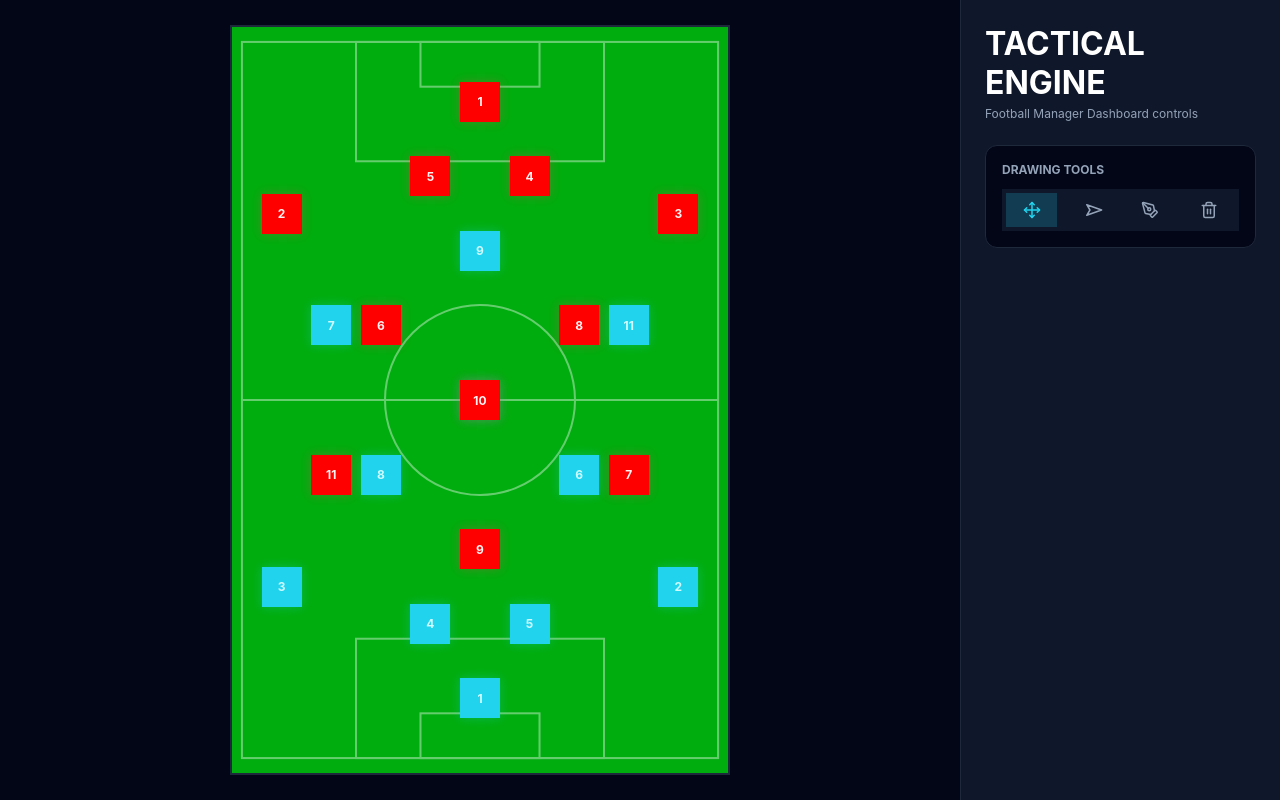
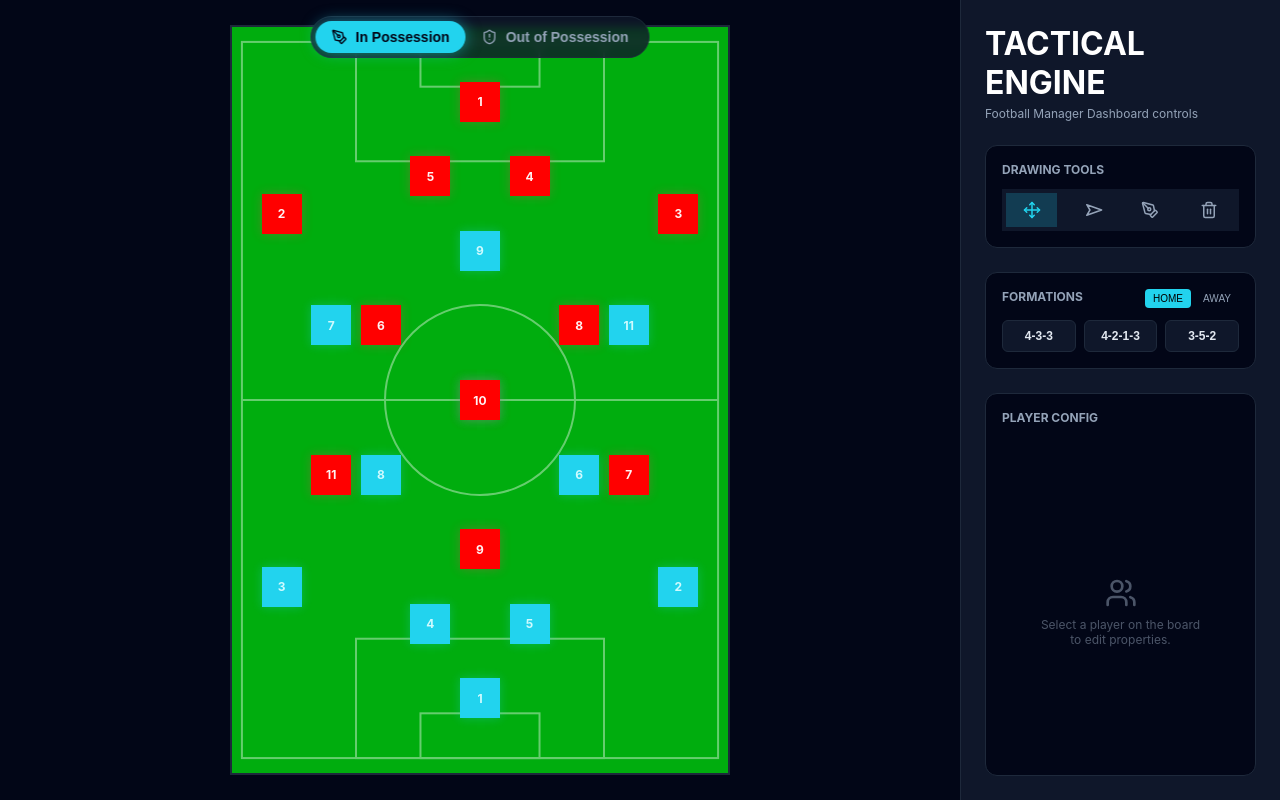
Before and after one commit to abdulgafarabdurrasheed/tactics-board, a React (Vite) app: page / in a window 1280 px wide. Built offline with nearby package versions, Linux system fonts and the light colour scheme.

Commit message:
Add player configuration and formation management features

```diff
--- a/package.json
+++ b/package.json
@@ -10,6 +10,7 @@
     "preview": "vite preview"
   },
   "dependencies": {
+    "html2canvas": "^1.4.1",
     "lucide-react": "^0.577.0",
     "react": "^19.2.4",
     "react-dom": "^19.2.4"
--- a/src/App.css
+++ b/src/App.css
@@ -82,3 +82,67 @@
 .tool-button.active-pass { background-color: rgba(234, 179, 8, 0.2); color: #facc15; }
 .tool-button.active-run { background-color: rgba(249, 115, 22, 0.2); color: #f97316; }
 .tool-button.clear-btn:hover { background-color: rgba(244, 63, 94, 0.2); color: var(--accent-rose); }
+
+.config-card {
+  background-color: var(--bg-darker);
+  padding: 1rem;
+  border-radius: 0.75rem;
+  border: 1px solid var(--bg-panel);
+}
+
+.formation-btn {
+  padding: 0.5rem;
+  background-color: var(--bg-dark);
+  border: 1px solid var(--bg-panel);
+  border-radius: 0.375rem;
+  color: var(--text-main);
+  font-size: 0.75rem;
+  font-weight: bold;
+  cursor: pointer;
+  transition: all 0.2s;
+}
+.formation-btn:hover { border-color: var(--accent-cyan); }
+
+.input-field {
+  width: 100%;
+  background-color: var(--bg-dark);
+  border: 1px solid var(--bg-panel);
+  border-radius: 0.375rem;
+  padding: 0.375rem 0.5rem;
+  color: white;
+  font-size: 0.875rem;
+  margin-top: 0.25rem;
+}
+.input-field:focus { outline: none; border-color: var(--accent-cyan); }
+
+.phase-overlay {
+  position: absolute;
+  top: 1rem;
+  left: 50%;
+  transform: translateX(-50%);
+  z-index: 40;
+  display: flex;
+  background-color: rgba(15, 23, 42, 0.8);
+  backdrop-filter: blur(4px);
+  border: 1px solid var(--bg-panel);
+  border-radius: 9999px;
+  padding: 0.25rem;
+}
+
+.phase-btn {
+  padding: 0.5rem 1rem;
+  border-radius: 9999px;
+  font-size: 0.875rem;
+  font-weight: bold;
+  display: flex;
+  align-items: center;
+  gap: 0.5rem;
+  cursor: pointer;
+  background: transparent;
+  border: none;
+  color: var(--text-muted);
+  transition: all 0.3s ease;
+}
+
+.phase-btn.active-offense { background-color: var(--accent-cyan); color: var(--bg-darker); box-shadow: 0 0 15px rgba(34, 211, 238, 0.5); }
+.phase-btn.active-defense { background-color: var(--accent-rose); color: var(--bg-darker); box-shadow: 0 0 15px rgba(244, 63, 94, 0.5); }
--- a/src/App.tsx
+++ b/src/App.tsx
@@ -1,9 +1,18 @@
 import FootballField from "./components/FootballField";
 import "./App.css";
 import { useState, useRef, useEffect } from "react";
-import { generateInitialPlayers } from "./constants";
-import type { Player, Phase, ToolType, Arrow } from "./types";
-import { Move, Navigation, PenTool, Trash2 } from 'lucide-react'
+import { FORMATIONS, ROLES, generateInitialPlayers } from "./constants";
+import type { Player, Phase, ToolType, Arrow, TeamType } from "./types";
+import {
+  Move,
+  Navigation,
+  PenTool,
+  Trash2,
+  Users,
+  Download,
+  ShieldAlert,
+  Check,
+} from "lucide-react";
 
 function App() {
   const [players, setPlayers] = useState<Player[]>(generateInitialPlayers());
@@ -12,8 +21,50 @@ function App() {
   const [selectedPlayerId, setSelectedPlayerId] = useState<string | null>(null);
   const [arrows, setArrows] = useState<Arrow[]>([]);
   const [drawState, setDrawState] = useState({
-    isDrawing: false, startX: 0, startY: 0, currentX: 0, currentY: 0
+    isDrawing: false,
+    startX: 0,
+    startY: 0,
+    currentX: 0,
+    currentY: 0,
   });
+  const [activeTeam, setActiveTeam] = useState<TeamType>("home");
+
+  const applyFormation = (formationName: string) => {
+    const formation = FORMATIONS[formationName];
+    if (!formation) return;
+
+    setPlayers((prev) =>
+      prev.map((p) => {
+        if (p.team === activeTeam) return p;
+
+        const teamPlayers = prev.filter((pl) => pl.team === activeTeam);
+        const fIdx = teamPlayers.indexOf(p);
+        if (fIdx >= formation.length) return p;
+
+        const newPos = formation[fIdx];
+
+        const targetX = activeTeam === "home" ? newPos.x : 100 - newPos.x;
+        const targetY = activeTeam === "home" ? newPos.y : 100 - newPos.y;
+
+        return {
+          ...p,
+          number: newPos.n,
+          role: newPos.r,
+          position: {
+            ...p.position,
+            [phase]: { x: targetX, y: targetY },
+          },
+        };
+      }),
+    );
+  };
+
+  const updatePlayer = (field: keyof Player, value: string | number) => {
+    setPlayers(prev => prev.map(p =>
+      p.id === selectedPlayerId ? { ...p, [field]: value } : p
+    ));
+  };
+  const selectedPlayer = players.find(p => p.id === selectedPlayerId);
   const clearArrows = () => setArrows([]);
 
   const [dragged, setDragged] = useState({
@@ -118,7 +169,11 @@ function App() {
         }));
       } else if (drawState.isDrawing) {
         const coordinates = getCoordinates(e);
-        setDrawState(prev => ({ ...prev, currentX: coordinates.x, currentY: coordinates.y }));
+        setDrawState((prev) => ({
+          ...prev,
+          currentX: coordinates.x,
+          currentY: coordinates.y,
+        }));
       }
     };
 
@@ -129,26 +184,35 @@ function App() {
       if (drawState.isDrawing) {
         const dx = drawState.currentX - drawState.startX;
         const dy = drawState.currentY - drawState.startY;
-        if (Math.sqrt(dx*dx + dy*dy) > 2) {
-          setArrows(prev => [...prev, {
-            id: Date.now(),
-            start: { x: drawState.startX, y: drawState.startY },
-            end: { x: drawState.currentX, y: drawState.currentY },
-            type: tool as 'pass' | 'run'
-          }])
+        if (Math.sqrt(dx * dx + dy * dy) > 2) {
+          setArrows((prev) => [
+            ...prev,
+            {
+              id: Date.now(),
+              start: { x: drawState.startX, y: drawState.startY },
+              end: { x: drawState.currentX, y: drawState.currentY },
+              type: tool as "pass" | "run",
+            },
+          ]);
         }
-        setDrawState(prev => ({ ...prev, isDrawing: false }));
+        setDrawState((prev) => ({ ...prev, isDrawing: false }));
       }
     };
 
     if (dragged.isDragging || drawState.isDrawing) {
-      window.addEventListener("pointermove", handlePointerMove as EventListener);
+      window.addEventListener(
+        "pointermove",
+        handlePointerMove as EventListener,
+      );
       window.addEventListener("pointerup", handlePointerUp);
       window.addEventListener("pointercancel", handlePointerUp);
     }
 
     return () => {
-      window.removeEventListener("pointermove", handlePointerMove as EventListener);
+      window.removeEventListener(
+        "pointermove",
+        handlePointerMove as EventListener,
+      );
       window.removeEventListener("pointerup", handlePointerUp);
       window.removeEventListener("pointercancel", handlePointerUp);
     };
@@ -157,6 +221,20 @@ function App() {
   return (
     <div className="app-layout">
       <div className="field-section">
+        <div className="phase-overlay">
+          <button
+            onClick={() => setPhase("offensive")}
+            className={`phase-btn ${phase === "offensive" ? "active-offense" : ""}`}
+          >
+            <PenTool size={16} /> In Possession
+          </button>
+          <button
+            onClick={() => setPhase("defensive")}
+            className={`phase-btn ${phase === "defensive" ? "active-defense" : ""}`}
+          >
+            <ShieldAlert size={16} /> Out of Possession
+          </button>
+        </div>
         <FootballField
           players={players}
           phase={phase}
@@ -171,42 +249,119 @@ function App() {
       </div>
       <div className="dashboard-section">
         <div>
-          <h1 style={{ color: "white", textTransform: 'uppercase', display: 'flex', alignItems: 'center', gap: '0.5rem' }}>
+          <h1
+            style={{
+              color: "white",
+              textTransform: "uppercase",
+              display: "flex",
+              alignItems: "center",
+              gap: "0.5rem",
+            }}
+          >
             Tactical Engine
           </h1>
-          <p style={{ color: "var(--text-muted)", fontSize: '0.75rem', marginTop: '0.25rem' }}>Football Manager Dashboard controls</p>
+          <p
+            style={{
+              color: "var(--text-muted)",
+              fontSize: "0.75rem",
+              marginTop: "0.25rem",
+            }}
+          >
+            Football Manager Dashboard controls
+          </p>
         </div>
 
         <div className="tools-container">
-          <h2 className="tools-header">
-            Drawing Tools
-          </h2>
+          <h2 className="tools-header">Drawing Tools</h2>
           <div className="tools-grid">
             <button
-              onClick={() => setTool('select')}
-              className={`tool-button ${tool === 'select' ? 'active-select' : ''}`}
+              onClick={() => setTool("select")}
+              className={`tool-button ${tool === "select" ? "active-select" : ""}`}
             >
               <Move size={18} />
             </button>
             <button
-              onClick={() => setTool('pass')}
-              className={`tool-button ${tool === 'pass' ? 'active-pass' : ''}`}
+              onClick={() => setTool("pass")}
+              className={`tool-button ${tool === "pass" ? "active-pass" : ""}`}
             >
-              <Navigation size={18} style={{ transform: 'rotate(45deg)' }} />
+              <Navigation size={18} style={{ transform: "rotate(45deg)" }} />
             </button>
             <button
-              onClick={() => setTool('run')}
-              className={`tool-button ${tool === 'run' ? 'active-run' : ''}`}
+              onClick={() => setTool("run")}
+              className={`tool-button ${tool === "run" ? "active-run" : ""}`}
             >
               <PenTool size={18} />
             </button>
-            <button
-              onClick={clearArrows}
-              className="tool-button clear-btn"
-            >
+            <button onClick={clearArrows} className="tool-button clear-btn">
               <Trash2 size={18} />
             </button>
           </div>
+        </div>
+
+        <div className="config-card">
+          <div style={{ display: 'flex', justifyContent: 'space-between', marginBottom: '0.75rem' }}>
+            <h2 className="tools-header" style={{ margin: 0 }}>Formations</h2>
+            <div style={{ display: 'flex', gap: '0.25rem' }}>
+              <button
+                onClick={() => setActiveTeam('home')}
+                style={{ fontSize: '0.625rem', padding: '0.25rem 0.5rem', borderRadius: '0.25rem', background: activeTeam === 'home' ? 'var(--accent-cyan)' : 'transparent', color: activeTeam === 'home' ? 'black' : 'var(--text-muted)', border: 'none', cursor: 'pointer' }}
+              >HOME</button>
+              <button
+                onClick={() => setActiveTeam('away')}
+                style={{ fontSize: '0.625rem', padding: '0.25rem 0.5rem', borderRadius: '0.25rem', background: activeTeam === 'away' ? 'var(--accent-rose)' : 'transparent', color: activeTeam === 'away' ? 'black' : 'var(--text-muted)', border: 'none', cursor: 'pointer' }}
+              >AWAY</button>
+            </div>
+          </div>
+          <div style={{ display: 'grid', gridTemplateColumns: 'repeat(3, 1fr)', gap: '0.5rem' }}>
+            {Object.keys(FORMATIONS).map(f => (
+              <button key={f} onClick={() => applyFormation(f)} className="formation-btn">
+                {f}
+              </button>
+            ))}
+          </div>
+        </div>
+
+        <div className="config-card" style={{ flex: 1 }}>
+          <h2 className="tools-header">Player Config</h2>
+          {selectedPlayer ? (
+            <div style={{ display: 'flex', flexDirection: 'column', gap: '1rem' }}>
+              <div>
+                <label style={{ fontSize: '0.625rem', color: 'var(--text-muted)', textTransform: 'uppercase' }}>Player Name</label>
+                <input
+                  type="text"
+                  value={selectedPlayer.name}
+                  onChange={(e) => updatePlayer('name', e.target.value)}
+                  className="input-field"
+                />
+              </div>
+
+              <div>
+                <label style={{ fontSize: '0.625rem', color: 'var(--text-muted)', textTransform: 'uppercase' }}>Jersey Number</label>
+                <input
+                  type="number"
+                  value={selectedPlayer.number}
+                  onChange={(e) => updatePlayer('number', parseInt(e.target.value) || 1)}
+                  className="input-field" min="1" max="99"
+                />
+              </div>
+
+              <div>
+                <label style={{ fontSize: '0.625rem', color: 'var(--text-muted)', textTransform: 'uppercase' }}>Playstyle Role</label>
+                <select
+                  value={selectedPlayer.role}
+                  onChange={(e) => updatePlayer('role', e.target.value)}
+                  className="input-field"
+                >
+                  {ROLES.map(r => <option key={r} value={r}>{r}</option>)}
+                </select>
+              </div>
+            </div>
+          ) : (
+            <div style={{ height: '100%', display: 'flex', flexDirection: 'column', alignItems: 'center', justifyContent: 'center', color: 'var(--text-muted)', opacity: 0.5, padding: '2rem 0' }}>
+              <Users size={32} style={{ marginBottom: '0.5rem' }} />
+              <p style={{ fontSize: '0.75rem', textAlign: 'center' }}>Select a player on the board<br/>to edit properties.</p>
+            </div>
+          )}
         </div>
       </div>
     </div>
```
Also changed, not shown: 1 other file (tests, documents, lock files or other folders).
